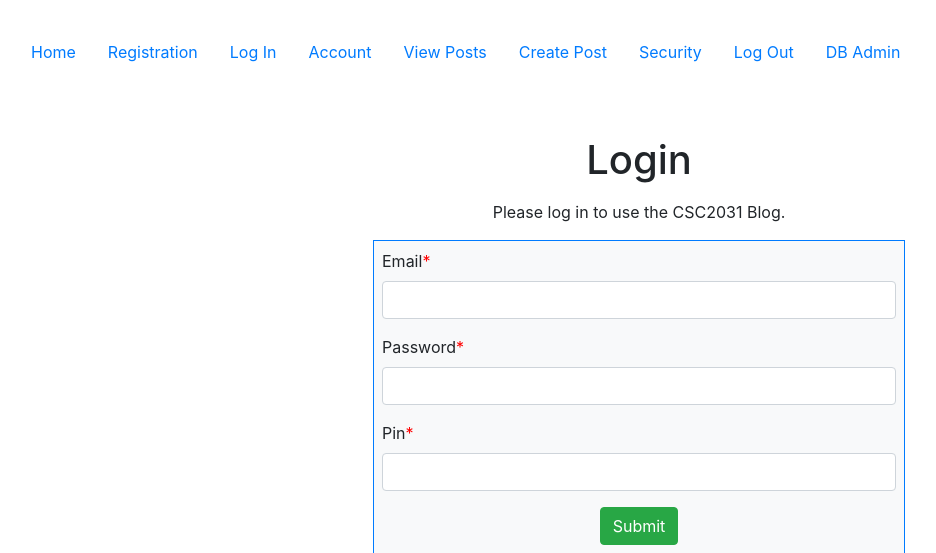
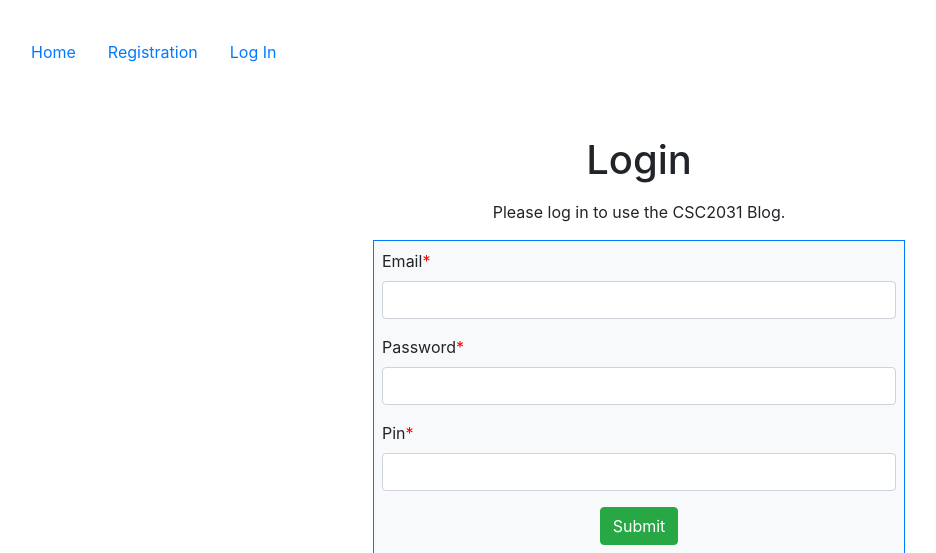
Before and after one commit to Crazyafk/csc2031blog_c3008708, a Flask app: page /login in a window 1280 px wide. Shown: the top 553 px of the page, without its empty margins (1-937 px from the left). Run offline with Flask 3, Linux system fonts and the light colour scheme; some libraries are stand-ins or nearby versions.

Commit message:
Manage header link access based on anonymous/authenticated status

```diff
--- a/templates/base.html
+++ b/templates/base.html
@@ -20,14 +20,14 @@
 <section class="container-fluid p-3 my-3">
     <nav class="nav nav-pills flex-column flex-sm-row">
         <a class="nav-item nav-link" href="{{ url_for('index') }}">Home</a>
-        <a class="nav-item nav-link" href="{{ url_for('accounts.registration') }}">Registration</a>
-        <a class="nav-item nav-link" href="{{ url_for('accounts.login') }}">Log In</a>
-        <a class="nav-item nav-link" href="{{ url_for('accounts.account') }}">Account</a>
-        <a class="nav-item nav-link" href="{{ url_for('posts.posts') }}">View Posts</a>
-        <a class="nav-item nav-link" href="{{ url_for('posts.create') }}">Create Post</a>
-        <a class="nav-item nav-link" href="{{ url_for('security.security') }}">Security</a>
-        <a class="nav-item nav-link" href="{{ url_for('accounts.logout') }}">Log Out</a>
-        <a class="nav-item nav-link" href="http://127.0.0.1:5000/admin">DB Admin</a>
+        {% if current_user.is_anonymous %}<a class="nav-item nav-link" href="{{ url_for('accounts.registration') }}">Registration</a>{% endif %}
+        {% if current_user.is_anonymous %}<a class="nav-item nav-link" href="{{ url_for('accounts.login') }}">Log In</a>{% endif %}
+        {% if current_user.is_authenticated %}<a class="nav-item nav-link" href="{{ url_for('accounts.account') }}">Account</a>{% endif %}
+        {% if current_user.is_authenticated %}<a class="nav-item nav-link" href="{{ url_for('posts.posts') }}">View Posts</a>{% endif %}
+        {% if current_user.is_authenticated %}<a class="nav-item nav-link" href="{{ url_for('posts.create') }}">Create Post</a>{% endif %}
+        {% if current_user.is_authenticated %}<a class="nav-item nav-link" href="{{ url_for('security.security') }}">Security</a>{% endif %}
+        {% if current_user.is_authenticated %}<a class="nav-item nav-link" href="{{ url_for('accounts.logout') }}">Log Out</a>{% endif %}
+        {% if current_user.is_authenticated %}<a class="nav-item nav-link" href="http://127.0.0.1:5000/admin">DB Admin</a>{% endif %}
     </nav>
     <div class="container-fluid p-3 my-5 text-center">
     {% block content %}
```
